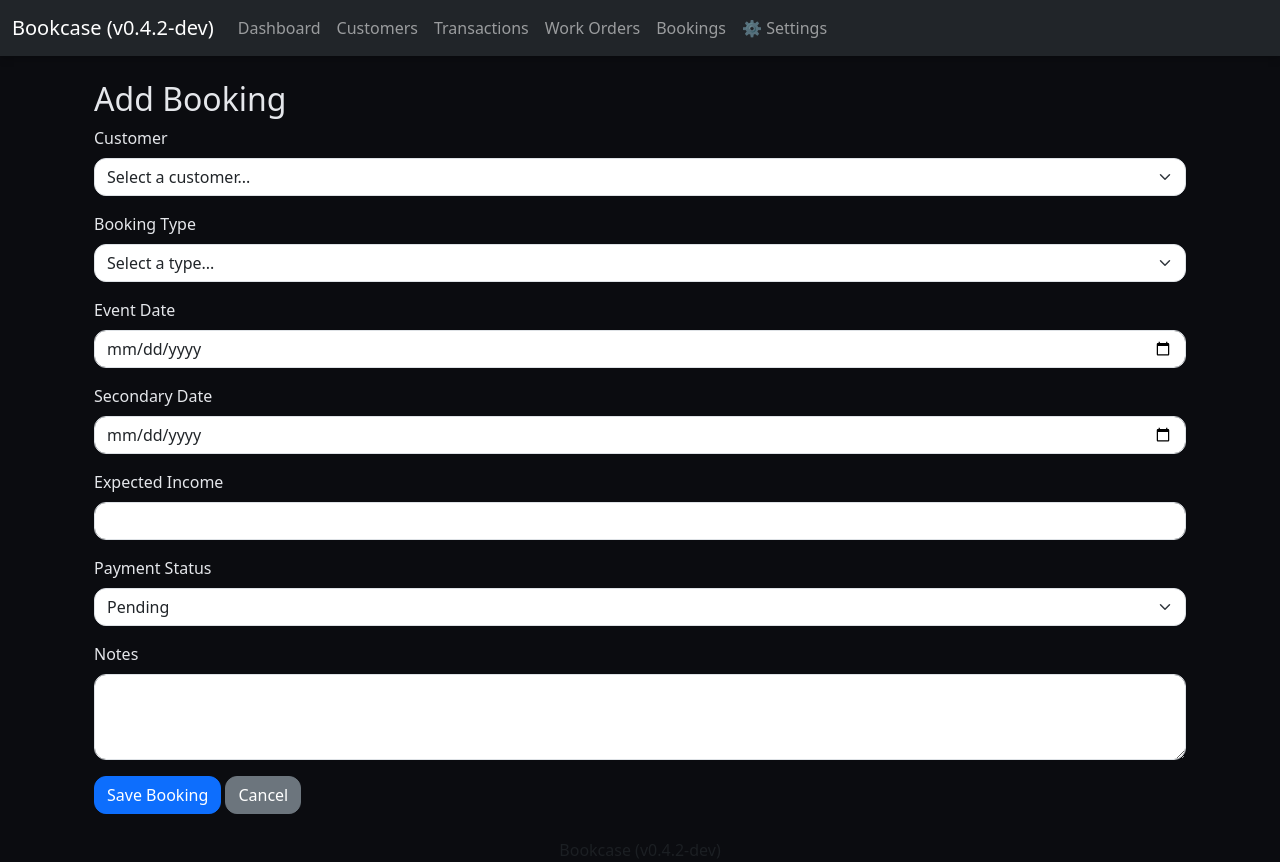
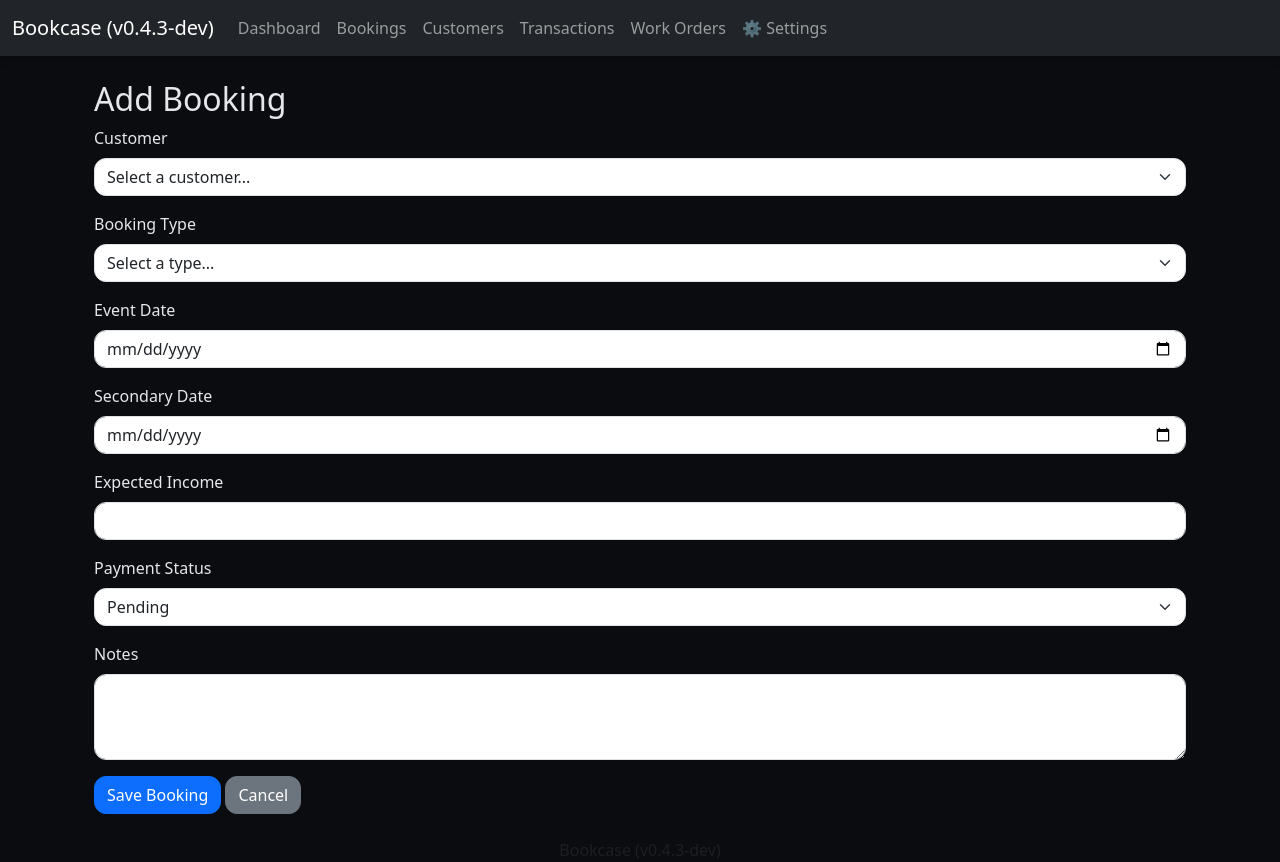
Before and after one commit to xyciasav/bookcase, a Flask app: page /bookings/add in a window 1280 px wide. Run offline with Flask 3, Linux system fonts and the light colour scheme; data comes from the database, SQL or seed files in the repository; data that the repository does not hold is empty.

Commit message:
Correcting version and changed placement of bookings on base.html

```diff
--- a/app.py
+++ b/app.py
@@ -7,7 +7,7 @@ import csv
 from flask import Response
 
 # --- Config ---
-APP_VERSION = "v0.4.2-dev"  # update manually when you push changes
+APP_VERSION = "v0.4.3-dev"  # update manually when you push changes
 
 app = Flask(__name__)
 app.secret_key = os.environ.get("SECRET_KEY", "dev-secret-key")
--- a/templates/base.html
+++ b/templates/base.html
@@ -17,10 +17,10 @@
         <div class="collapse navbar-collapse" id="navbarsExample">
           <ul class="navbar-nav me-auto mb-2 mb-lg-0">
             <li class="nav-item"><a class="nav-link" href="{{ url_for('dashboard') }}">Dashboard</a></li>
+            <li class="nav-item"><a class="nav-link" href="{{ url_for('bookings') }}">Bookings</a></li>
             <li class="nav-item"><a class="nav-link" href="{{ url_for('customers') }}">Customers</a></li>
             <li class="nav-item"><a class="nav-link" href="{{ url_for('transactions') }}">Transactions</a></li>
             <li class="nav-item"><a class="nav-link" href="{{ url_for('workorders') }}">Work Orders</a></li>
-            <li class="nav-item"><a class="nav-link" href="{{ url_for('bookings') }}">Bookings</a></li>
             <li class="nav-item"><a class="nav-link" href="{{ url_for('jobtypes') }}">⚙️ Settings</a>
            </li>
           </ul>
```
